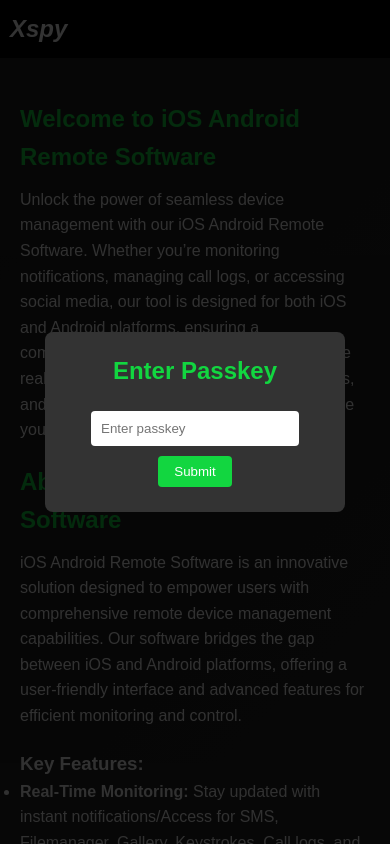
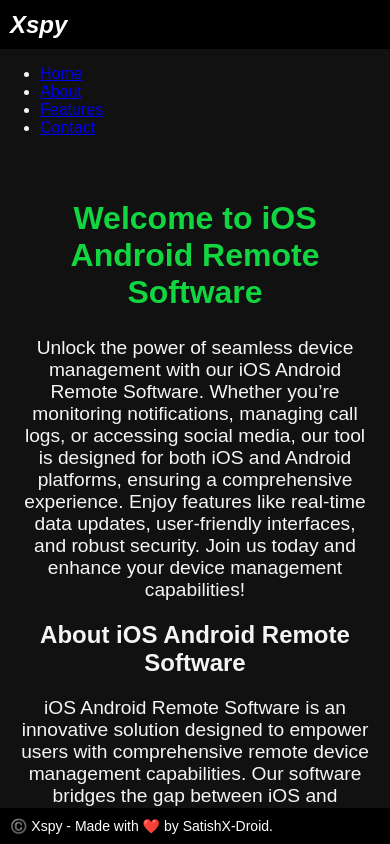
Before and after one commit to SatishX-droid/iOS-Android-Remote-Software-, a plain HTML site: page landing.html in a window 390 px wide. Shown: the top 844 px of the page. Drawn offline with Linux system fonts and the light colour scheme.

Commit message:
Update Lstyle.css

```diff
--- a/Lstyle.css
+++ b/Lstyle.css
@@ -1,163 +1,79 @@
-/* General Reset */
-* {
+/* General Styles */
+body, html {
     margin: 0;
     padding: 0;
-    box-sizing: border-box;
     font-family: Arial, sans-serif;
+    color: #f5f5f5;
+    background-color: #111;
 }
 
-/* Body Styling */
-body {
-    background: linear-gradient(135deg, #1c1c1c, #333333);
-    color: #f5f5f5;
-    line-height: 1.6;
-    overflow-x: hidden;
-}
-
-/* Header Styling */
+/* Header */
 header {
     display: flex;
     justify-content: space-between;
     align-items: center;
-    padding: 15px 30px;
+    padding: 10px 20px;
     background-color: #000;
-    color: #fff;
-    position: fixed;
-    width: 100%;
-    top: 0;
-    z-index: 1000;
+    color: #12D640;
 }
 
-.header-logo {
-    color: #12D640;
+.logo {
     font-size: 1.5em;
-    font-weight: bold;
     font-style: italic;
-    cursor: pointer;
 }
 
-/* Mobile Navigation Toggle Button */
-.mobile-nav-toggle {
-    display: none;
-    background: none;
-    border: none;
-    cursor: pointer;
+.nav-menu a {
     color: #12D640;
-    font-size: 1.5em;
+    margin-left: 20px;
+    text-decoration: none;
 }
 
-/* Sidebar Menu Styling */
-.sidebar {
-    display: flex;
-    flex-direction: column;
-    position: fixed;
-    right: 0;
-    top: 0;
-    width: 200px;
-    height: 100%;
-    background-color: #1c1c1c;
-    padding-top: 60px;
-    transform: translateX(100%);
-    transition: transform 0.3s ease;
-    z-index: 999;
+.menu-toggle {
+    display: none;
 }
 
-.sidebar.active {
-    transform: translateX(0);
-}
-
-.sidebar ul {
-    list-style: none;
-    padding: 0;
-}
-
-.sidebar ul li {
-    margin: 20px 0;
-}
-
-.sidebar ul li a {
-    color: #12D640;
-    text-decoration: none;
-    font-size: 1.2em;
-    padding: 10px 20px;
-    display: block;
+/* Content Styling */
+.content {
+    padding: 20px;
     text-align: center;
 }
 
-.sidebar ul li a:hover {
-    background-color: #333;
-    border-radius: 5px;
-}
-
-/* Main Content Styling */
-.content {
-    padding: 80px 40px;
-    max-width: 1200px;
-    margin: 0 auto;
-}
-
-.content h1, .content h2 {
+.content h1 {
     color: #12D640;
-    margin-bottom: 10px;
+    font-size: 2em;
 }
 
 .content p {
-    margin-bottom: 20px;
+    font-size: 1.2em;
 }
 
-/* Dashboard Button Styling */
-.dashboard-link {
-    text-align: center;
-    margin-top: 30px;
-}
-
+/* Button Styling */
 .button {
-    padding: 12px 25px;
+    padding: 10px 20px;
     background-color: #12D640;
     color: #fff;
-    font-weight: bold;
+    border: none;
+    cursor: pointer;
     border-radius: 5px;
-    cursor: pointer;
-    transition: background-color 0.3s ease;
+    font-size: 1em;
+    transition: background-color 0.3s;
 }
 
 .button:hover {
     background-color: #0e9b2c;
 }
 
-/* Footer Styling */
-footer {
-    text-align: center;
-    padding: 15px 0;
-    background-color: #000;
-    color: #f5f5f5;
-    font-size: 0.9em;
-    position: center;
-    bottom: 0;
-    width: 100%;
-}
-
-footer a {
-    color: #12D640;
-    text-decoration: none;
-}
-
-footer a:hover {
-    text-decoration: underline;
-}
-
 /* Modal for Passkey */
 .modal {
     display: none;
+    justify-content: center;
+    align-items: center;
     position: fixed;
     top: 0;
     left: 0;
     width: 100%;
     height: 100%;
     background-color: rgba(0, 0, 0, 0.8);
-    display: flex;
-    justify-content: center;
-    align-items: center;
     z-index: 1001;
 }
 
@@ -168,6 +84,7 @@
     width: 300px;
     text-align: center;
     color: #fff;
+    box-shadow: 0 0 10px rgba(0, 0, 0, 0.5);
 }
 
 .modal-content h2 {
@@ -176,7 +93,7 @@
 }
 
 .modal-content input {
-    width: 80%;
+    width: 100%;
     padding: 10px;
     margin: 10px 0;
     border-radius: 4px;
@@ -203,22 +120,48 @@
     margin-top: 5px;
 }
 
+/* Footer Styling */
+footer {
+    text-align: center;
+    padding: 15px 0;
+    background-color: #000;
+    color: #f5f5f5;
+    font-size: 0.9em;
+    position: fixed;
+    bottom: 0;
+    width: 100%;
+}
+
+footer a {
+    color: #12D640;
+    text-decoration: none;
+}
+
+footer a:hover {
+    text-decoration: underline;
+}
+
 /* Responsive Adjustments */
 @media (max-width: 768px) {
-    .mobile-nav-toggle {
-        display: block;
+    .nav-menu {
+        display: none;
     }
 
-    .sidebar {
-        width: 100%;
-        height: 100vh;
+    .menu-toggle {
+        display: inline-block;
+        color: #12D640;
+        background: none;
+        border: none;
+        font-size: 1.5em;
     }
 
-    .content {
-        padding: 100px 20px;
-    }
-
-    header h1, .header-logo {
-        font-size: 1.2em;
+    .menu-toggle.active + .nav-menu {
+        display: flex;
+        flex-direction: column;
+        position: absolute;
+        top: 50px;
+        right: 20px;
+        background-color: #000;
+        border: 1px solid #12D640;
     }
 }
```
